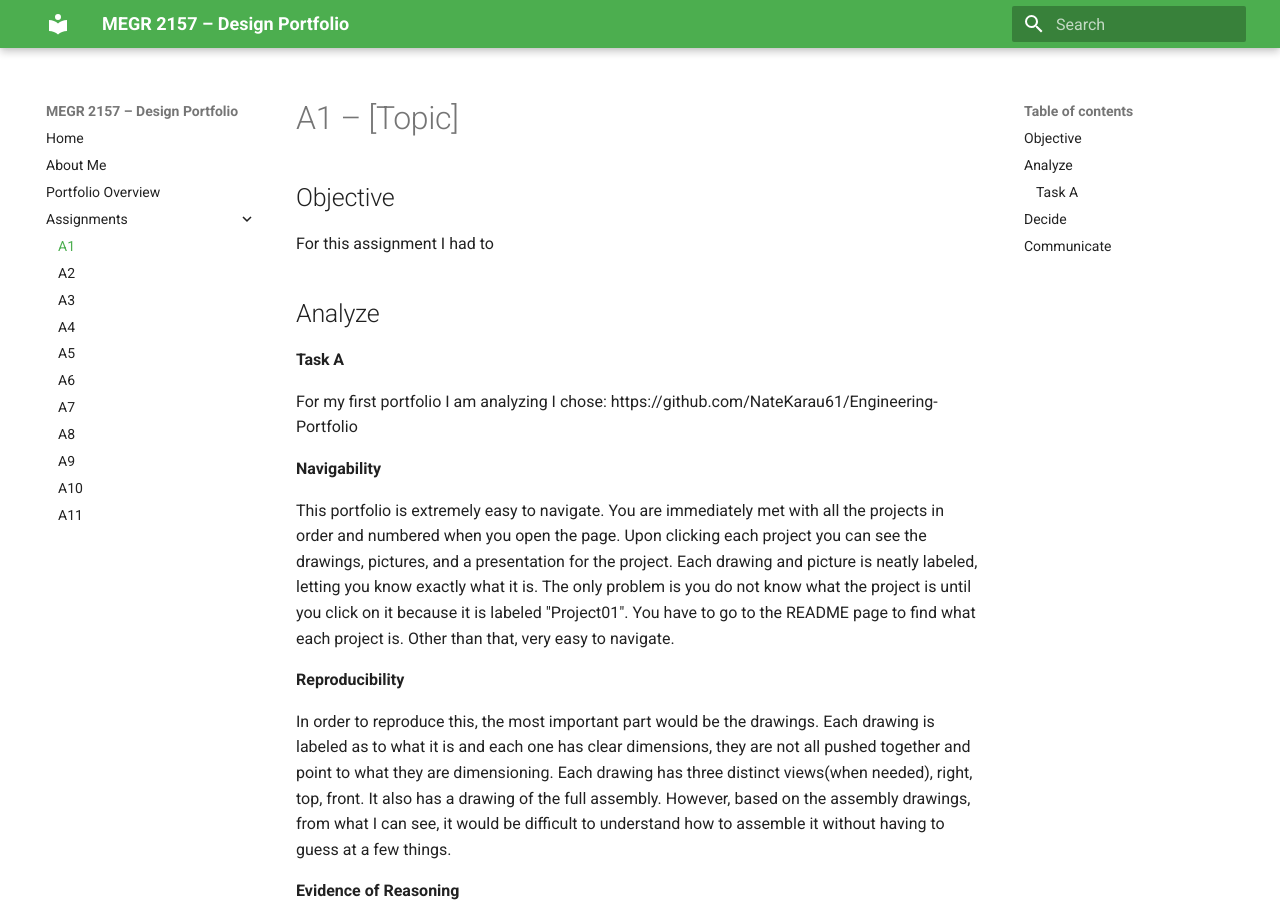
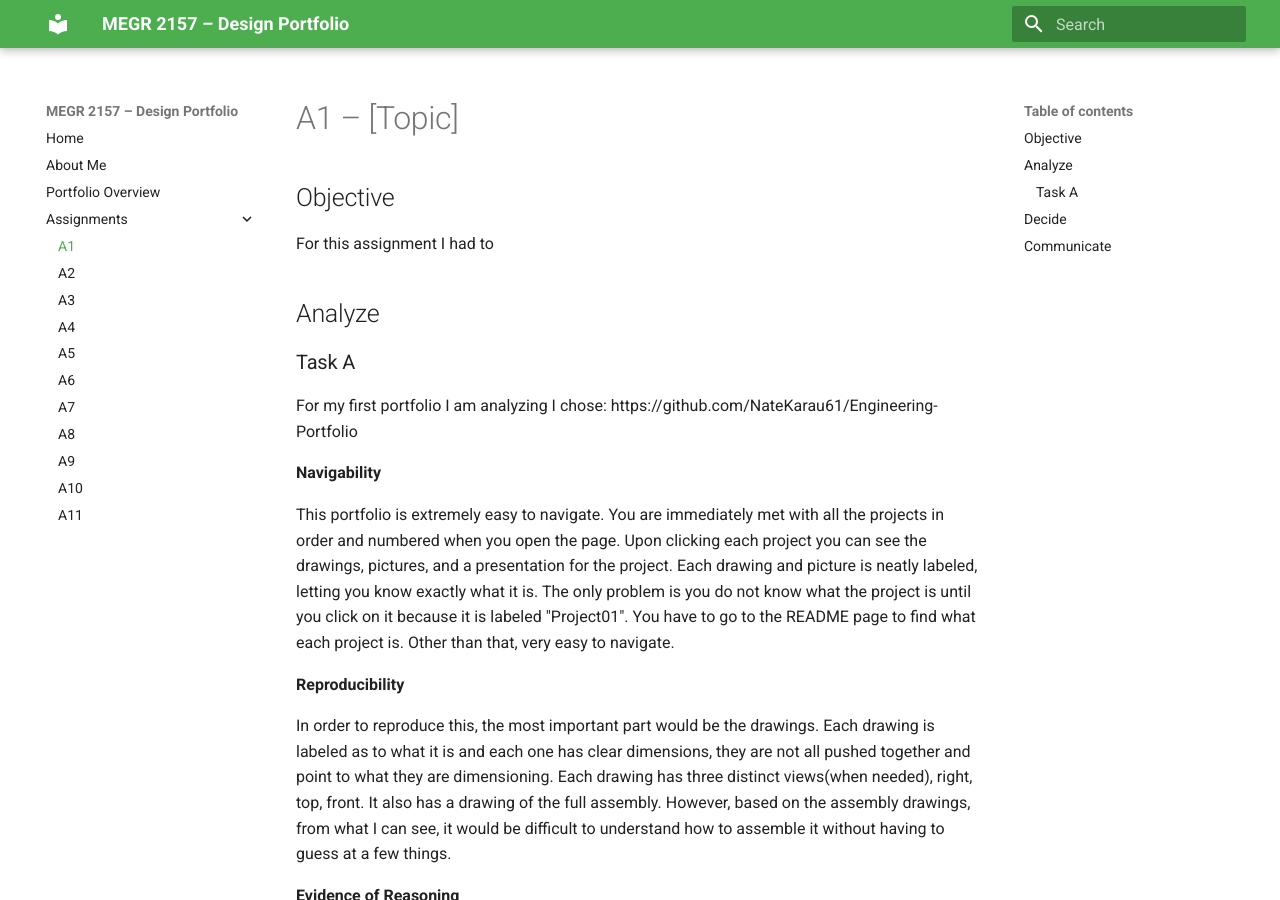
Before and after one commit to JacksonRice6/megr2156-portfolio, an MkDocs documentation site: the page built from docs/assignments/A01/index.md, in a window 1280 px wide and 900 px high. Built offline with MkDocs 1.6.1 and Material for MkDocs 9.7.7, drawn with Linux system fonts in a browser that asks for light colours.

```diff
--- a/docs/assignments/A01/index.md
+++ b/docs/assignments/A01/index.md
@@ -5,7 +5,7 @@ For this assignment I had to
 
 ## Analyze
 
-#### Task A
+### Task A
 
 For my first portfolio I am analyzing I chose: https://github.com/NateKarau61/Engineering-Portfolio
 
```
